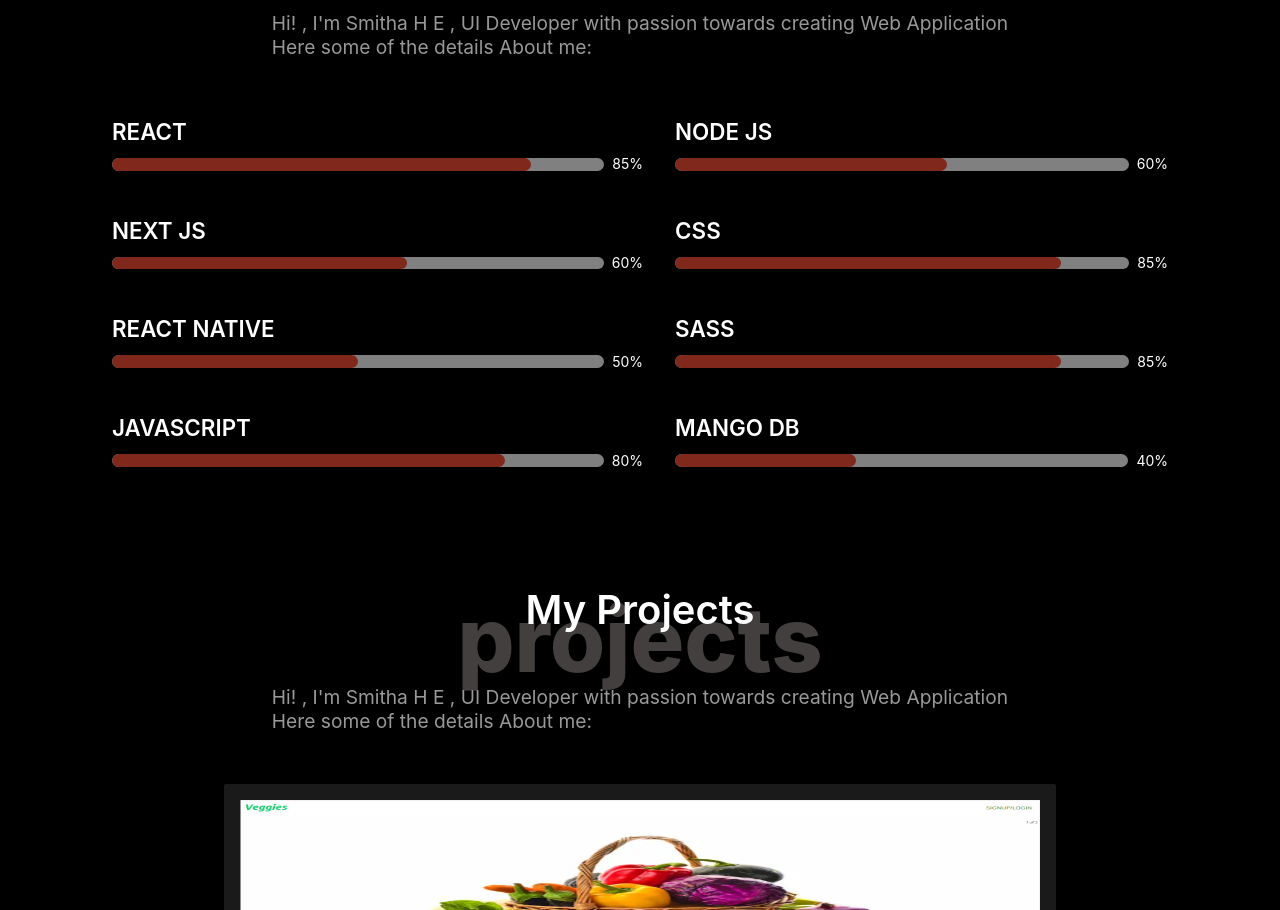
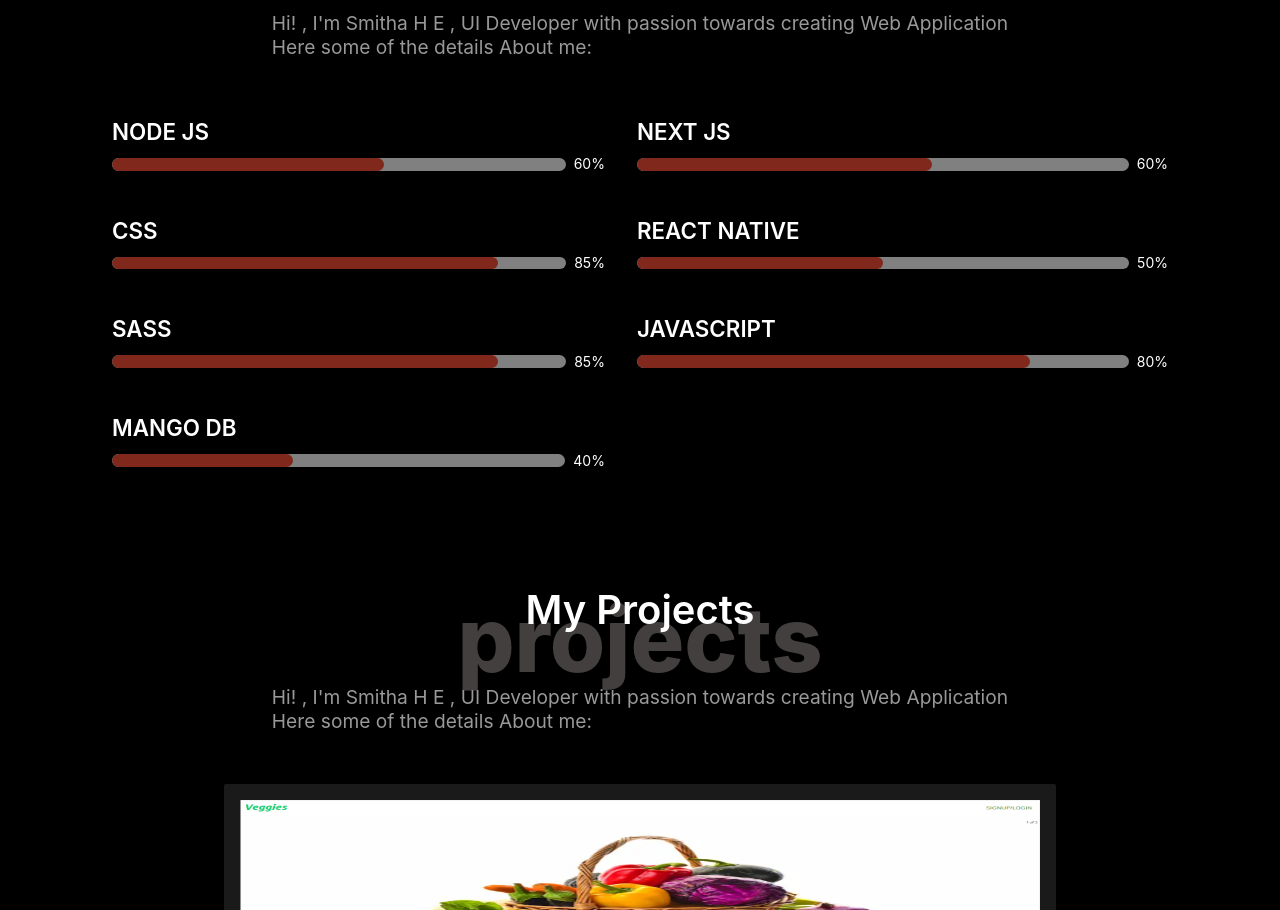
Before and after one commit to SmithaEregowda/portfolio_smitha, a React (Create React App) app: page / in a window 1280 px wide. Shown: the part 1633-2543 px from the top of the page. Built offline with nearby package versions, Linux system fonts and the light colour scheme.

Commit message:
first commit

```diff
--- a/src/componets/skills/index.js
+++ b/src/componets/skills/index.js
@@ -15,10 +15,10 @@ const Skills = () => {
            />
         </div>
         <div className={styles.skillsContent}>
-            <div className={styles.skillItem}>
+            {/* <div className={styles.skillItem}>
                 <div className={styles.skillHeading}>React</div>
                 <div><Progress percent={85} /></div>
-            </div>
+            </div> */}
             <div className={styles.skillItem}>
                 <div className={styles.skillHeading}>Node Js</div>
                 <div><Progress percent={60} /></div>
```
